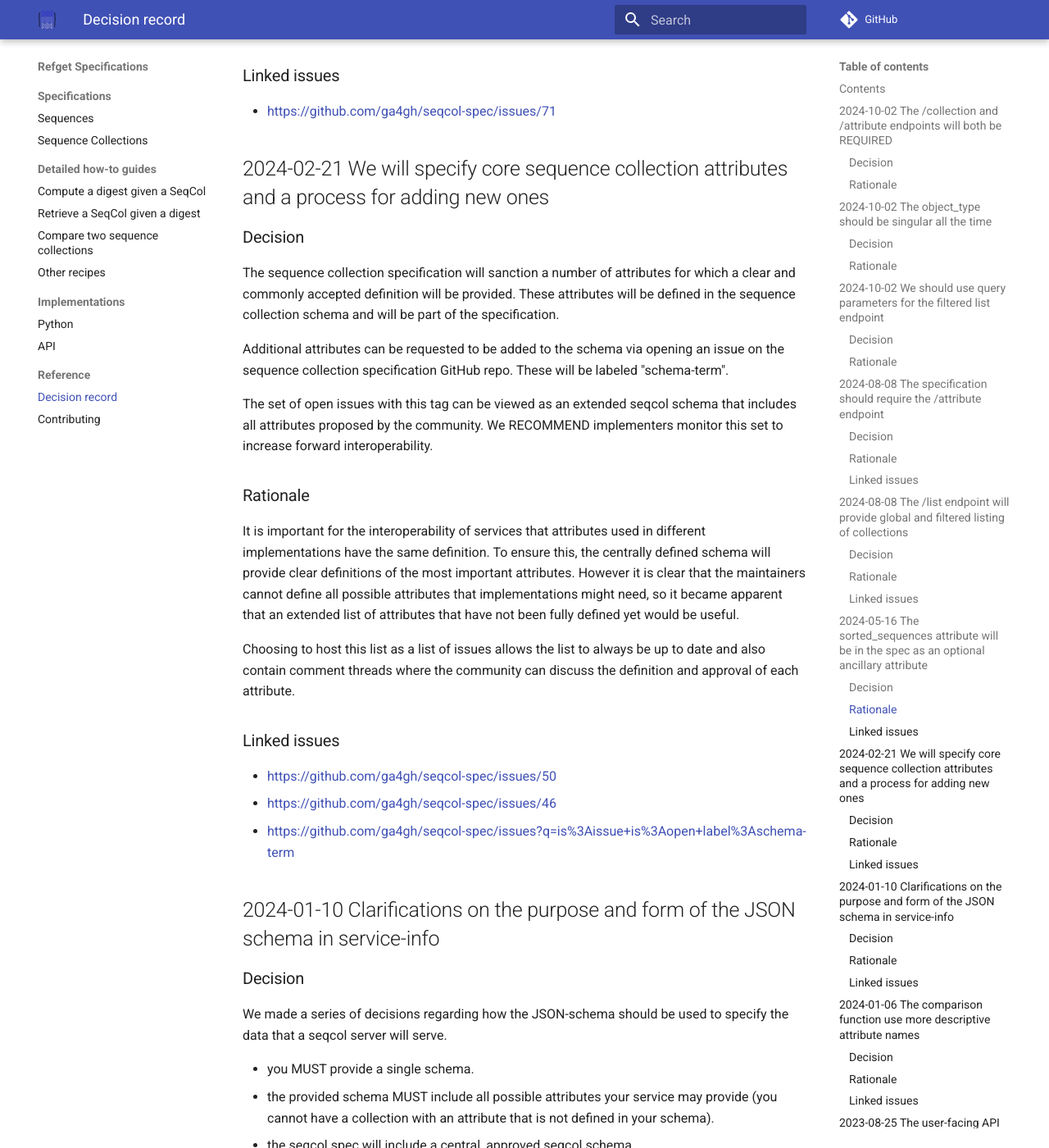
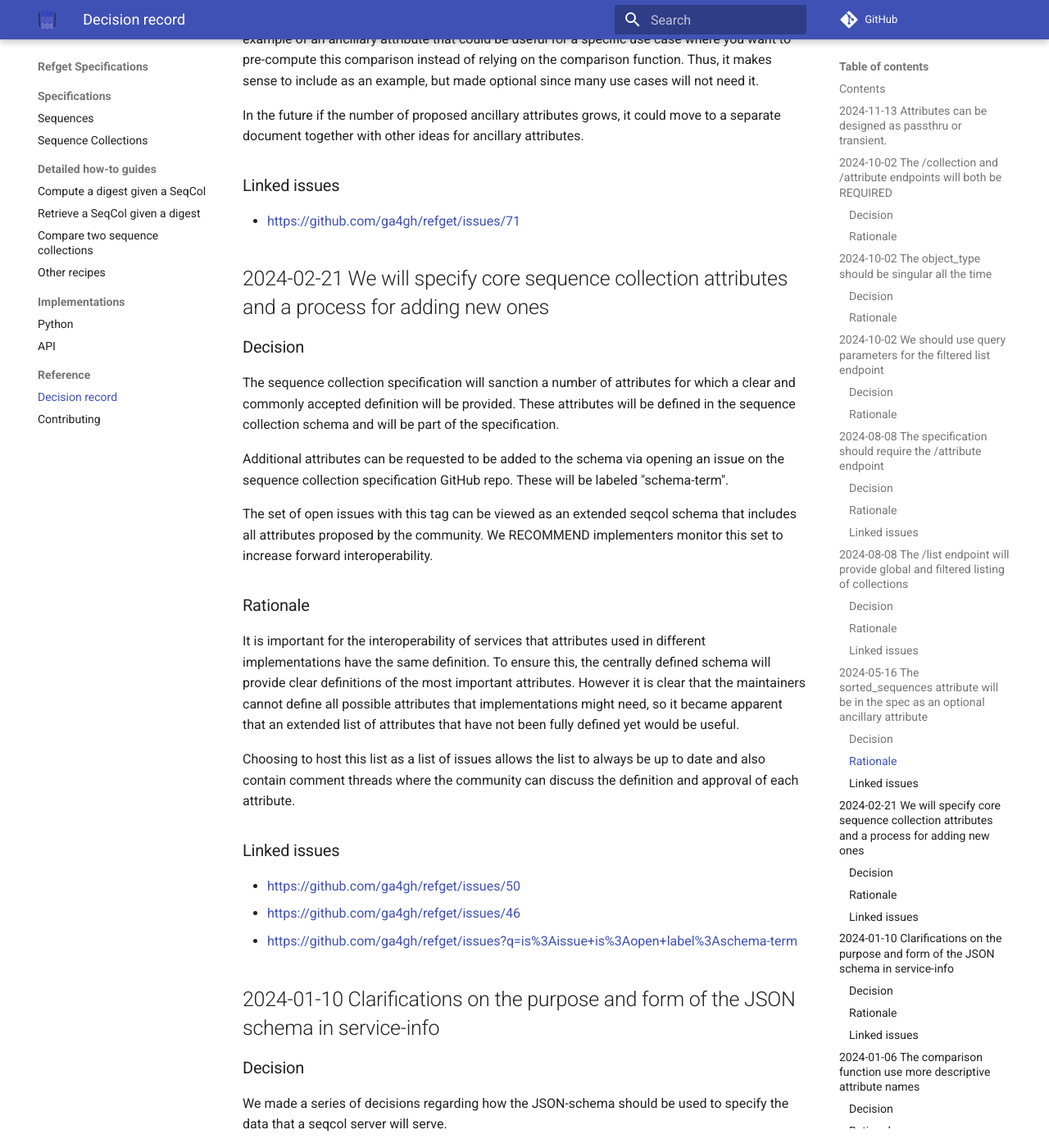
Before and after one commit to ga4gh/refget, an MkDocs documentation site: the page built from docs/decision_record.md, in a window 1280 px wide and 1400 px high, scrolled down 6984 px. Shown: the whole window at 82% size. Built offline with MkDocs 1.6.1 and Material for MkDocs 9.7.7, drawn with Linux system fonts in a browser that asks for light colours; comment, search, counter and statistics services are not loaded; some of the changed text lies outside the part shown.

Commit message:
fix github links

```diff
--- a/docs/decision_record.md
+++ b/docs/decision_record.md
@@ -7,6 +7,9 @@ The key words "MUST", "MUST NOT", "REQUIRED", "SHALL", "SHALL NOT", "SHOULD", "S
 ## Contents
 
 [TOC]
+
+## 2024-11-13 Attributes can be designed as `passthru` or `transient`.
+
 
 
 ## 2024-10-02 The `/collection` and `/attribute` endpoints will both be `REQUIRED`
@@ -96,7 +99,7 @@ In the future if the number of proposed ancillary attributes grows, it could mov
 
 ### Linked issues
 
-- <https://github.com/ga4gh/seqcol-spec/issues/71>
+- <https://github.com/ga4gh/refget/issues/71>
 
 
 ## 2024-02-21 We will specify core sequence collection attributes and a process for adding new ones
@@ -120,9 +123,9 @@ Choosing to host this list as a list of issues allows the list to always be up t
 
 ### Linked issues
 
- - <https://github.com/ga4gh/seqcol-spec/issues/50>
- - <https://github.com/ga4gh/seqcol-spec/issues/46>
- - <https://github.com/ga4gh/seqcol-spec/issues?q=is%3Aissue+is%3Aopen+label%3Aschema-term>
+ - <https://github.com/ga4gh/refget/issues/50>
+ - <https://github.com/ga4gh/refget/issues/46>
+ - <https://github.com/ga4gh/refget/issues?q=is%3Aissue+is%3Aopen+label%3Aschema-term>
 
 ## 2024-01-10 Clarifications on the purpose and form of the JSON schema in service-info
 
@@ -148,8 +151,8 @@ Another issue is that we wanted the schema to be a place where a user could see
 
 ### Linked issues
 
-- <https://github.com/ga4gh/seqcol-spec/issues/50>
-- <https://github.com/ga4gh/seqcol-spec/issues/39>
+- <https://github.com/ga4gh/refget/issues/50>
+- <https://github.com/ga4gh/refget/issues/39>
 
 ## 2024-01-06 The comparison function use more descriptive attribute names
 
@@ -171,7 +174,7 @@ The comparison function is designed to compare two sequence collections by inter
 
 ### Linked issues
 
-- <https://github.com/ga4gh/seqcol-spec/issues/57>
+- <https://github.com/ga4gh/refget/issues/57>
 
 
 ## 2023-08-25 The user-facing API will neither expect nor provide prefixes
@@ -236,7 +239,7 @@ properties:
 
 
 ### Linked issues
-- https://github.com/ga4gh/seqcol-spec/issues/40
+- https://github.com/ga4gh/refget/issues/40
 
 
 ## 2023-07-26 There will be no metadata endpoint
@@ -256,9 +259,9 @@ We distinguished between two types of metadata:
 
 ### Linked issues
 
-- <https://github.com/ga4gh/seqcol-spec/issues/3>
-- <https://github.com/ga4gh/seqcol-spec/issues/39>
-- <https://github.com/ga4gh/seqcol-spec/issues/40>
+- <https://github.com/ga4gh/refget/issues/3>
+- <https://github.com/ga4gh/refget/issues/39>
+- <https://github.com/ga4gh/refget/issues/40>
 
 ## 2023-07-12 - Required attributes are: lengths and names
 
@@ -302,7 +305,7 @@ This leads us to the conclusion that *sequences* should be optional, and *names*
 
 ### Linked issues
 
-- <https://github.com/ga4gh/seqcol-spec/issues/40>
+- <https://github.com/ga4gh/refget/issues/40>
 
 
 ## 2023-06-14 - Internal digests SHOULD NOT be prefixed
@@ -335,7 +338,7 @@ Adding prefixes will complicate things and does not add benefits. Prefixes may b
 
 ### Linked issues
 
-- <https://github.com/ga4gh/seqcol-spec/issues/37>
+- <https://github.com/ga4gh/refget/issues/37>
 
 
 ## 2023-06-28 - SeqCol JSON schema defines reserved attributes without additional namespacing
@@ -400,7 +403,7 @@ Thus, we introduce the idea of *inherent* vs *non-inherent attributes*. Inherent
 
 ### Linked issues
 
-- <https://github.com/ga4gh/seqcol-spec/issues/40>
+- <https://github.com/ga4gh/refget/issues/40>
 
 ### Alternatives considered
 
@@ -420,7 +423,7 @@ While non-ASCII array names would be compatible with our current specification,
 
 ### Linked issues
 
-- <https://github.com/ga4gh/seqcol-spec/issues/33>
+- <https://github.com/ga4gh/refget/issues/33>
 
 
 ## 2023-01-25 - The digest algorithm will be the GA4GH digest
@@ -449,7 +452,7 @@ Under this scheme the string `ACGT` will result in the `sha512t24u` digest `aKF4
 
 ### Linked issues
 
-- [https://github.com/ga4gh/seqcol-spec/issues/30](https://github.com/ga4gh/seqcol-spec/issues/30)
+- [https://github.com/ga4gh/refget/issues/30](https://github.com/ga4gh/refget/issues/30)
 
 
 ## 2023-01-12 - How sequence collection are serialized prior to digestion
@@ -536,9 +539,9 @@ It also future-proofs the serialisation method if we ever allow complex object t
 
 ### Linked issues
 
- - [https://github.com/ga4gh/seqcol-spec/issues/1](https://github.com/ga4gh/seqcol-spec/issues/1)
- - [https://github.com/ga4gh/seqcol-spec/issues/25](https://github.com/ga4gh/seqcol-spec/issues/25)
- - [https://github.com/ga4gh/seqcol-spec/issues/33](https://github.com/ga4gh/seqcol-spec/issues/33)
+ - [https://github.com/ga4gh/refget/issues/1](https://github.com/ga4gh/refget/issues/1)
+ - [https://github.com/ga4gh/refget/issues/25](https://github.com/ga4gh/refget/issues/25)
+ - [https://github.com/ga4gh/refget/issues/33](https://github.com/ga4gh/refget/issues/33)
 
 
 ### Known limitations
@@ -636,7 +639,7 @@ We should be consistent by using these terms to refer to the above representatio
 
 
 ### Linked issues
-- <https://github.com/ga4gh/seqcol-spec/issues/25>
+- <https://github.com/ga4gh/refget/issues/25>
 
 
 ## 2022-06-15 - Structure for the return value of the comparison API endpoint
@@ -704,8 +707,8 @@ The primary purpose of the compare function is to provide a high-level view of h
 
 ### Linked issues
 
-- <https://github.com/ga4gh/seqcol-spec/issues/21>
-- <https://github.com/ga4gh/seqcol-spec/issues/7>
+- <https://github.com/ga4gh/refget/issues/21>
+- <https://github.com/ga4gh/refget/issues/7>
 
 ### Alternatives considered
 
@@ -778,8 +781,8 @@ We need a formal definition of a sequence collection. The schema provides a mach
 
 ### Linked issues
 
-- <https://github.com/ga4gh/seqcol-spec/issues/8>
-- <https://github.com/ga4gh/seqcol-spec/issues/6>
+- <https://github.com/ga4gh/refget/issues/8>
+- <https://github.com/ga4gh/refget/issues/6>
 
 
 ## 2021-12-01 - Endpoint names and structure
@@ -825,8 +828,8 @@ For the `POST comparison` endpoint, we made 2 limitations to simplify the implem
 
 ### Linked issues
 
-- [https://github.com/ga4gh/seqcol-spec/issues/21](https://github.com/ga4gh/seqcol-spec/issues/21)
-- [https://github.com/ga4gh/seqcol-spec/issues/23](https://github.com/ga4gh/seqcol-spec/issues/23)
+- [https://github.com/ga4gh/refget/issues/21](https://github.com/ga4gh/refget/issues/21)
+- [https://github.com/ga4gh/refget/issues/23](https://github.com/ga4gh/refget/issues/23)
 
 ## 2021-09-21 - Order will be recognized by digesting arrays in the given order, and unordered digests will be handled as extensions through additional attributes
 
@@ -854,7 +857,7 @@ To conclude, option A seems simple and straightforward, satisfies for a basic im
 
 ### Linked issues
 
-- https://github.com/ga4gh/seqcol-spec/issues/5
+- https://github.com/ga4gh/refget/issues/5
 
 ### Known limitations
 
@@ -877,7 +880,7 @@ However, there are also scenarios for which the order of sequences in a collecti
 
 ### Linked issues
 
-- [https://github.com/ga4gh/seqcol-spec/issues/5](https://github.com/ga4gh/seqcol-spec/issues/5)
+- [https://github.com/ga4gh/refget/issues/5](https://github.com/ga4gh/refget/issues/5)
 
 ### Known limitations
 
@@ -917,8 +920,8 @@ This will allow retrieving individual attributes, and testing for identity of in
 
 ### Linked issues
 
-- [https://github.com/ga4gh/seqcol-spec/issues/8#issuecomment-773489450](https://github.com/ga4gh/seqcol-spec/issues/8#issuecomment-773489450)
-- [https://github.com/ga4gh/seqcol-spec/issues/10](https://github.com/ga4gh/seqcol-spec/issues/10)
+- [https://github.com/ga4gh/refget/issues/8#issuecomment-773489450](https://github.com/ga4gh/refget/issues/8#issuecomment-773489450)
+- [https://github.com/ga4gh/refget/issues/10](https://github.com/ga4gh/refget/issues/10)
 
 ### Known limitations
 
@@ -937,7 +940,7 @@ Should a wider GA4GH standard appear from [TASC issue 5](https://github.com/ga4g
 
 ### Linked issues
 
-- [https://github.com/ga4gh/seqcol-spec/issues/2](https://github.com/ga4gh/seqcol-spec/issues/2)
+- [https://github.com/ga4gh/refget/issues/2](https://github.com/ga4gh/refget/issues/2)
 
 ### Known limitations
 
```
